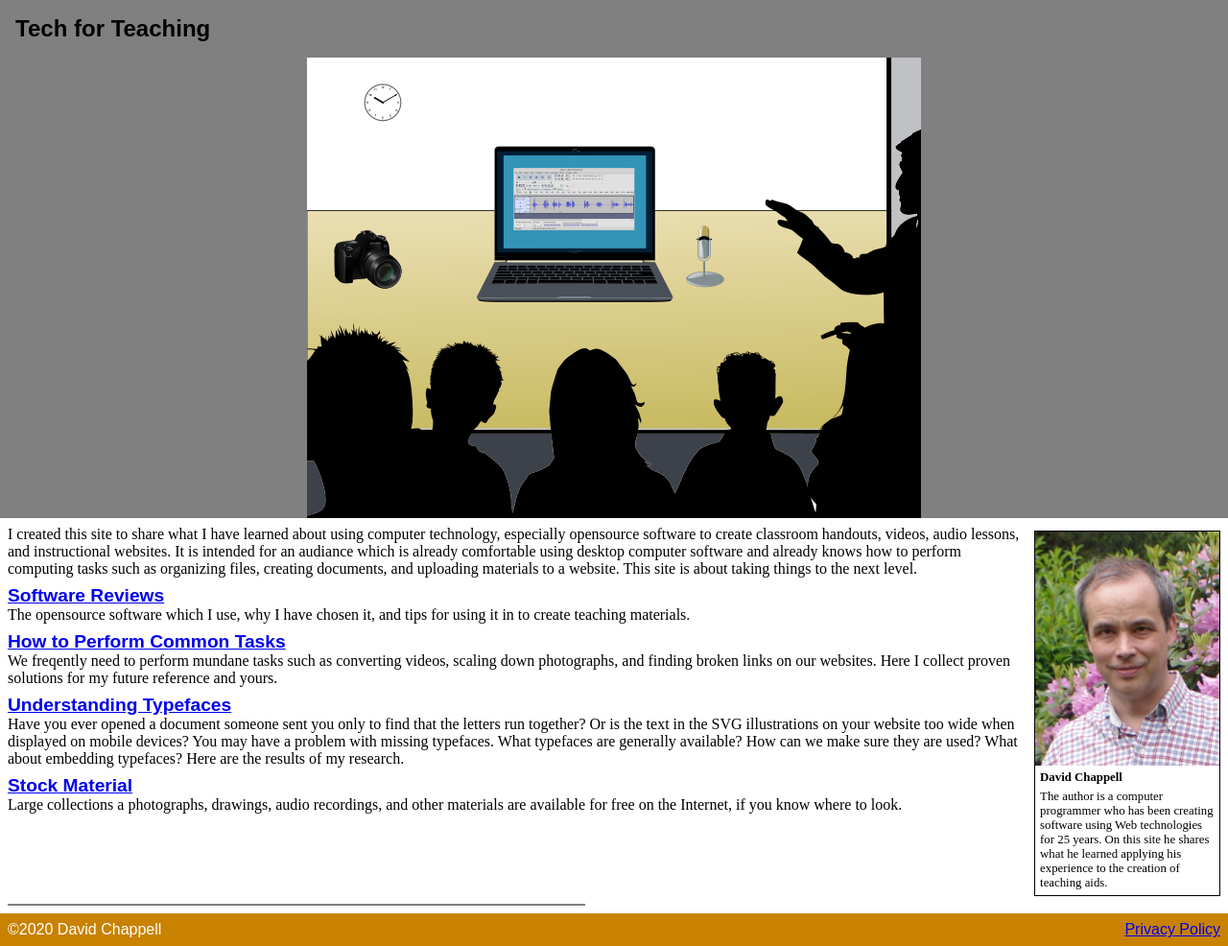
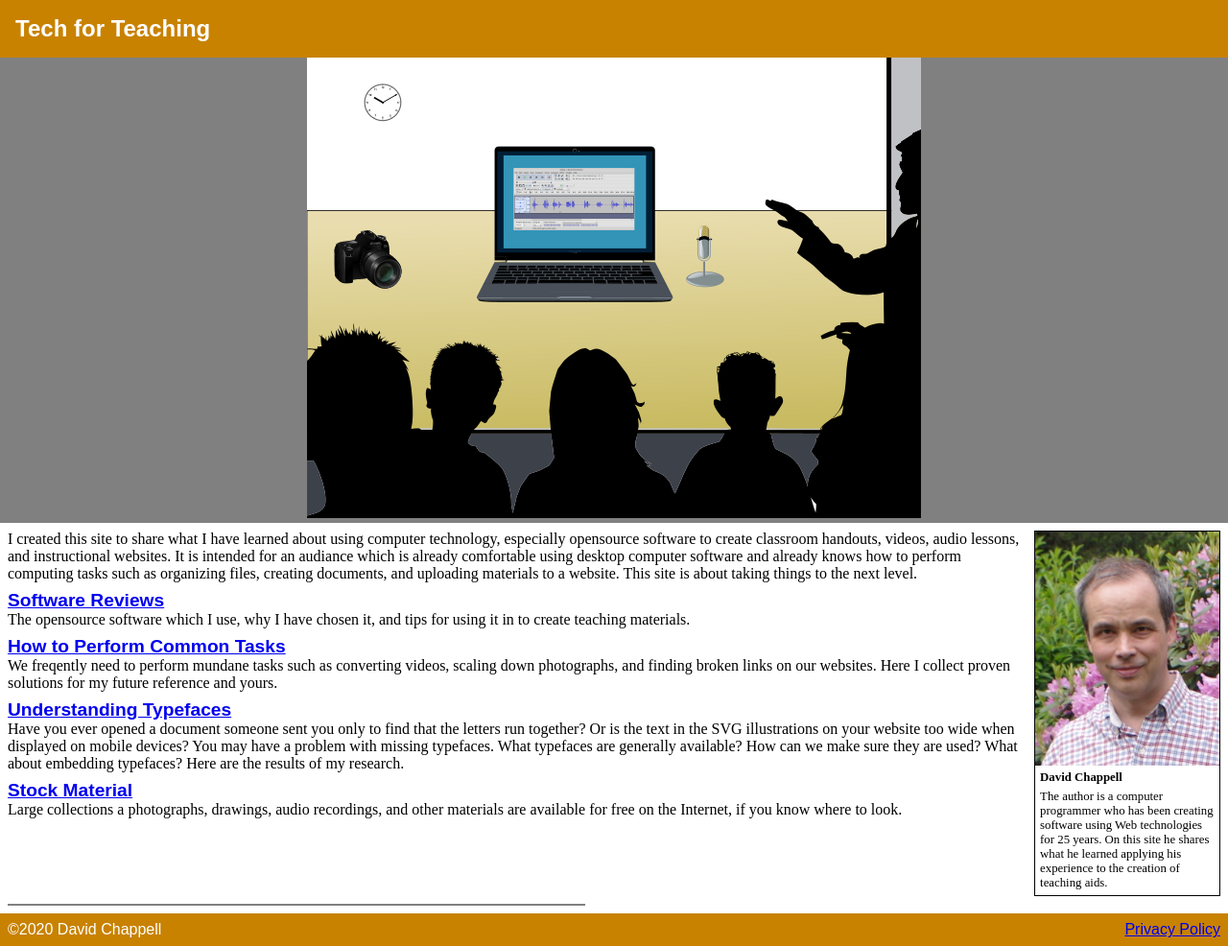
Before and after one commit to david672orford/tech-for-teaching, a Jekyll site: the page built from index.md, in a window 1280 px wide. Shown: the whole page at 96% size. Built offline with Jekyll 4.4.1, drawn with Linux system fonts in a browser that asks for light colours; our own code applies the rules of GitHub Pages for plain Markdown files.

```diff
--- a/assets/css/style.css
+++ b/assets/css/style.css
@@ -22,16 +22,14 @@
 	}
 HEADER IMG {
 	display: block;
-	margin: 0 auto 5px auto;
-	padding: 0 5px;
-	width: 100%;
+	margin: 0 auto;
+	padding: 0 5px 5px 5px;
+	width: calc(100% - 10px);
 	max-width: 640px;
 	}
 H1 {
 	font-size: 150%;
 	padding: .67em;	/* 1em */
-	color: inherit;
-	background-color: inherit;
 	}
 H1 A {
 	text-decoration: inherit;
```
